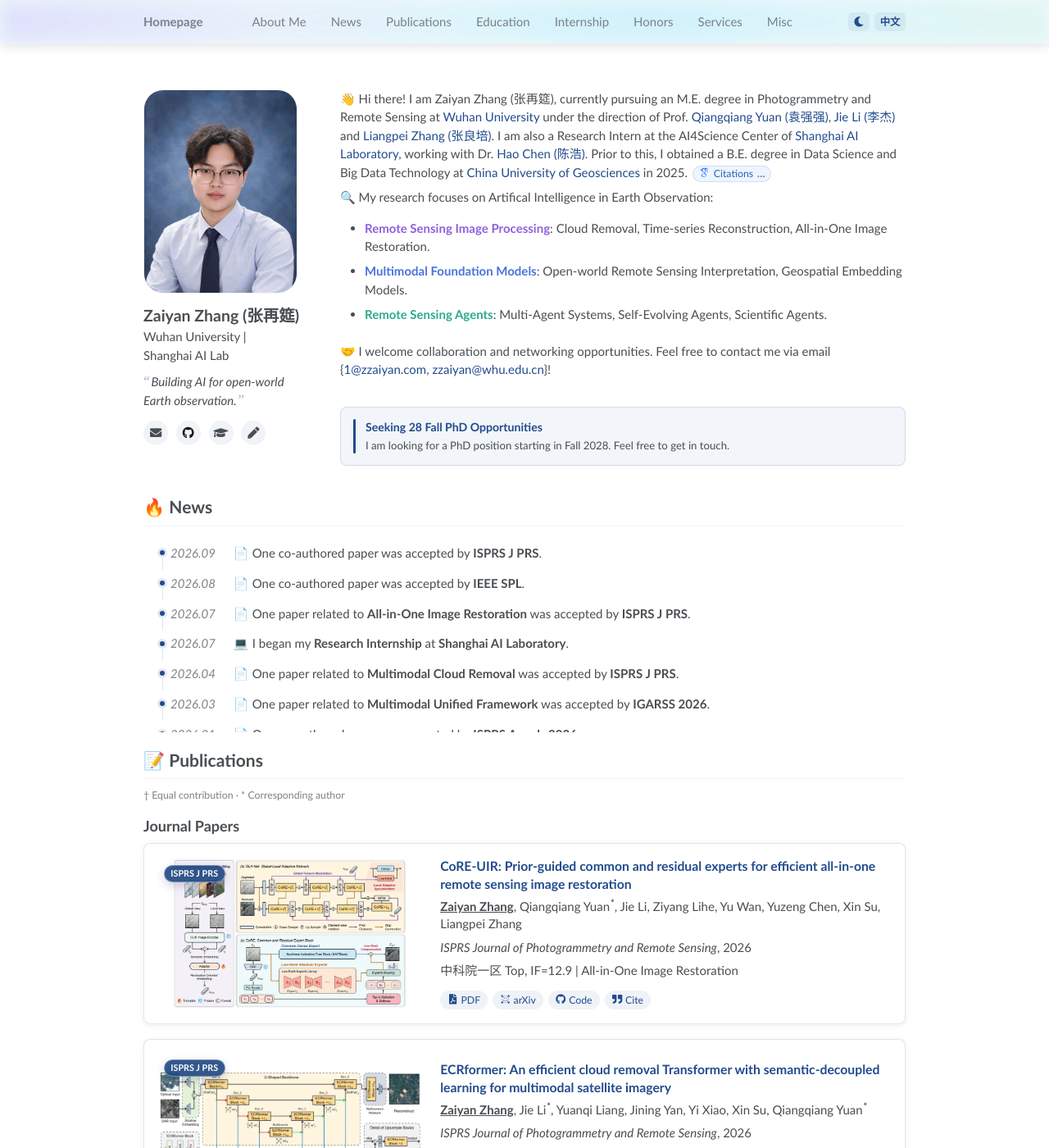
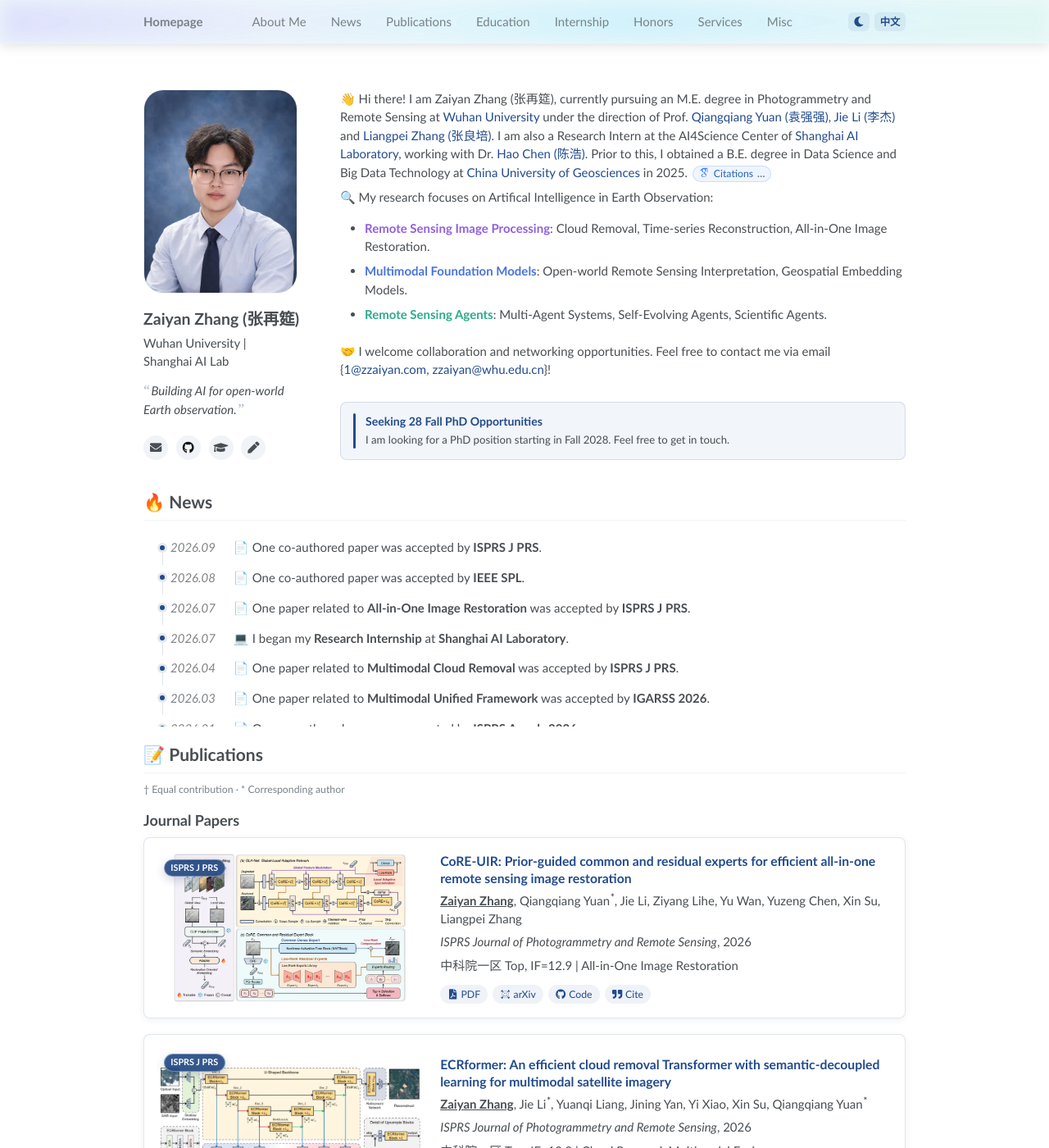
Before and after one commit to zzaiyan/zzaiyan.github.io, a Jekyll site: the page built from _pages/about.md, in a window 1280 px wide and 1400 px high. Shown: the whole window at 82% size. Built offline with Jekyll 4.4.1, drawn with Linux system fonts in a browser that asks for light colours; some web fonts are replaced; a script that is not in the unit is left out.

Commit message:
用纯 CSS 实现 About 双栏高度平衡

```diff
--- a/_sass/_single-column.scss
+++ b/_sass/_single-column.scss
@@ -282,53 +282,54 @@
     align-items: stretch;
   }
 
-  .about-section--profile-taller .about-section__content,
-  .about-section--content-taller .about-section__profile {
+  .about-section__profile,
+  .about-section__content {
     display: flex;
     flex-direction: column;
-  }
-
-  .about-section--profile-taller .about-section__content {
-    gap: 0.9rem;
-  }
-
-  .about-section--profile-taller .about-section__content::before,
-  .about-section--content-taller .profile_box::before {
-    content: "";
-    order: 2;
-    flex: 2 1 0;
+    justify-content: space-between;
     min-height: 0;
   }
 
-  .about-section--profile-taller .about-section__content > .lang-en,
-  .about-section--profile-taller .about-section__content > .lang-zh,
-  .about-section--content-taller .author__content {
-    display: flex;
-    order: 1;
-    flex: 1 1 auto;
-    flex-direction: column;
-    justify-content: space-between;
+  .about-section .profile_box,
+  .about-section .author__content,
+  .about-section__content > .lang-en,
+  .about-section__content > .lang-zh {
+    display: contents;
   }
 
-  .about-section--profile-taller .job-callout,
-  .about-section--content-taller .author__urls-wrapper {
-    order: 3;
-    margin-top: 0;
-  }
-
-  .about-section--content-taller .profile_box {
-    display: flex;
-    flex: 1;
-    flex-direction: column;
-    align-items: stretch;
-  }
-
-  .about-section--content-taller .author__avatar {
+  .about-section .author__avatar,
+  .about-section .author__name,
+  .about-section .author__bio,
+  .about-section .author__description,
+  .about-section .author__urls-wrapper,
+  .about-section__content > p,
+  .about-section__content > ul,
+  .job-callout {
     flex: 0 0 auto;
   }
 
-  .about-section--content-taller .author__urls-wrapper {
-    padding-top: 1rem;
+  .about-section .author__urls-wrapper,
+  .job-callout {
+    flex: 0 0 auto;
+  }
+
+  .about-section__profile::before,
+  .about-section__content::before {
+    content: "";
+    order: 2;
+    flex: 0 0 0;
+    height: 0;
+    min-height: 0;
+  }
+
+  .about-section .author__urls-wrapper {
+    order: 3;
+    margin-top: 0.9rem;
+  }
+
+  .job-callout {
+    order: 3;
+    margin-top: 1.35rem;
   }
 }
 
--- a/assets/js/lang-toggle.js
+++ b/assets/js/lang-toggle.js
@@ -1,60 +1,4 @@
 (function () {
-  var aboutBalanceFrame = null;
-
-  // Stretch only the naturally shorter About column.
-  function balanceAboutSection() {
-    var section = document.querySelector(".about-section");
-    if (!section) return;
-
-    section.classList.remove(
-      "about-section--profile-taller",
-      "about-section--content-taller"
-    );
-
-    var isWide =
-      window.matchMedia && window.matchMedia("(min-width: 925px)").matches;
-    if (!isWide) return;
-
-    var profile = section.querySelector(".about-section__profile");
-    var content = section.querySelector(".about-section__content");
-    if (!profile || !content) return;
-
-    var previousAlignItems = section.style.alignItems;
-    var previousProfileDisplay = profile.style.display;
-    var previousProfileFlex = profile.style.flex;
-    var previousContentDisplay = content.style.display;
-    var previousContentFlex = content.style.flex;
-
-    section.style.alignItems = "start";
-    profile.style.display = "block";
-    profile.style.flex = "none";
-    content.style.display = "block";
-    content.style.flex = "none";
-
-    var profileHeight = profile.getBoundingClientRect().height;
-    var contentHeight = content.getBoundingClientRect().height;
-
-    section.style.alignItems = previousAlignItems;
-    profile.style.display = previousProfileDisplay;
-    profile.style.flex = previousProfileFlex;
-    content.style.display = previousContentDisplay;
-    content.style.flex = previousContentFlex;
-
-    if (profileHeight > contentHeight + 1) {
-      section.classList.add("about-section--profile-taller");
-    } else if (contentHeight > profileHeight + 1) {
-      section.classList.add("about-section--content-taller");
-    }
-  }
-
-  function scheduleAboutBalance() {
-    if (aboutBalanceFrame) window.cancelAnimationFrame(aboutBalanceFrame);
-    aboutBalanceFrame = window.requestAnimationFrame(function () {
-      aboutBalanceFrame = null;
-      balanceAboutSection();
-    });
-  }
-
   /* ── Language toggle ── */
   function setLang(lang) {
     document.documentElement.setAttribute("data-lang", lang);
@@ -63,7 +7,6 @@
     if (btn) btn.textContent = lang === "en" ? "中文" : "EN";
     // Recalculate greedy-nav after text width changes
     if (window.resetGreedyNav) window.resetGreedyNav();
-    scheduleAboutBalance();
   }
 
   /* ── Theme toggle ── */
@@ -98,17 +41,5 @@
       });
     }
 
-    scheduleAboutBalance();
-    if (document.fonts && document.fonts.ready) {
-      document.fonts.ready.then(scheduleAboutBalance);
-    }
-
-    var avatar = document.querySelector(".about-section .author__avatar img");
-    if (avatar && !avatar.complete) {
-      avatar.addEventListener("load", scheduleAboutBalance);
-    }
   });
-
-  window.addEventListener("load", scheduleAboutBalance);
-  window.addEventListener("resize", scheduleAboutBalance);
 })();
```
